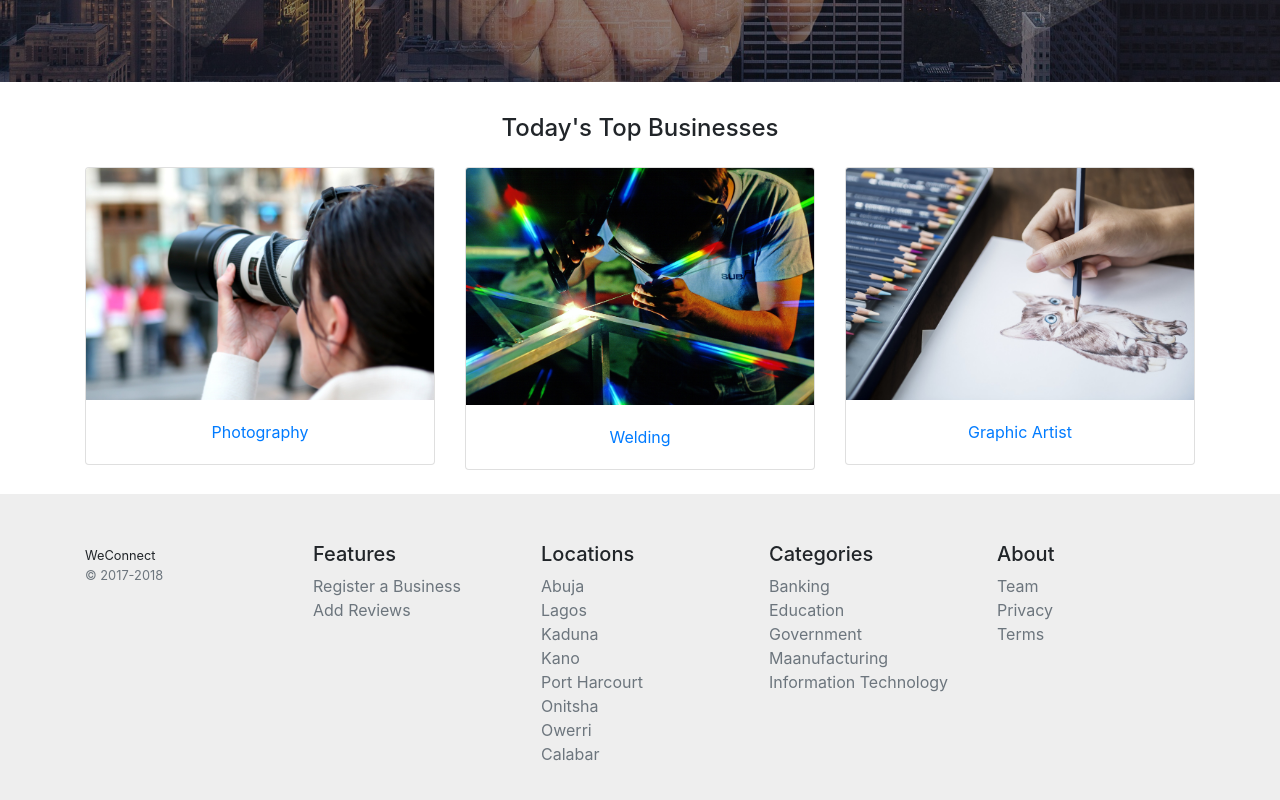
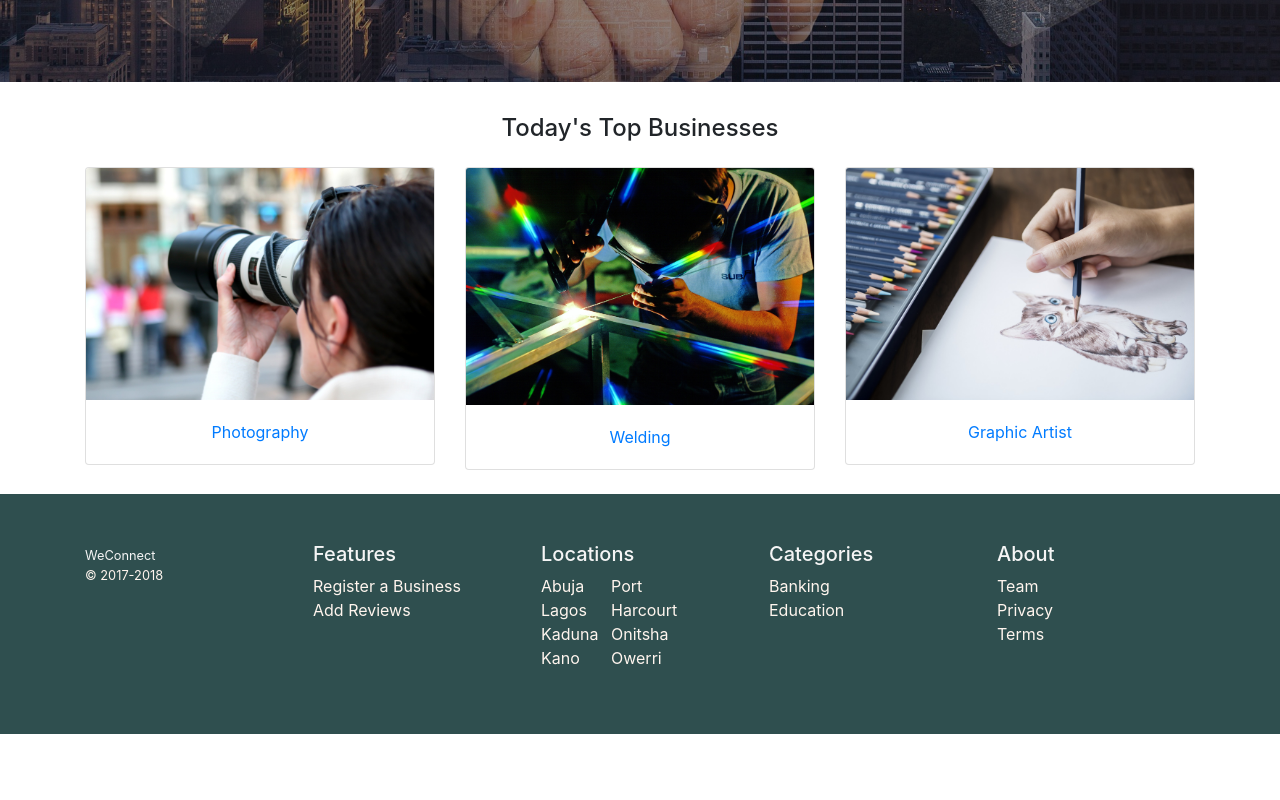
Before and after one commit to kyngsteev/WeConnect, a plain HTML site: page Template/index.html in a window 1280 px wide. Shown: the part 504-1304 px from the top of the page. After the commit the page ends 1238 px from the top, so only its background shows below. Drawn offline with nearby package versions, Linux system fonts and the light colour scheme.

Commit message:
modified template footer

```diff
--- a/Template/style.css
+++ b/Template/css/style.css
@@ -1,7 +1,11 @@
 footer{
-  background-color: #eee;
+  background-color: darkslategrey;
   /* position: fixed;
   bottom: 0; */
+}
+
+h5 {
+  color: whitesmoke;
 }
 
 h5 > a, h5 > a:hover{
@@ -9,12 +13,16 @@ h5 > a, h5 > a:hover{
   color: darkslategray;
 }
 
+#footer-icon{
+  color: whitesmoke;
+}
+
 #main-jumbotron{
   height: 500px;
   background: linear-gradient(
     rgba(0, 0, 0, 0.45),
     rgba(0, 0, 0, 0.45)
-  ), url('image/img1.jpg') no-repeat center center;
+  ), url('../image/img1.jpg') no-repeat center center;
   background-size: cover;
 }
 
@@ -113,3 +121,11 @@ h5 > a, h5 > a:hover{
 .description{
   font-size: 14px;
 }
+
+.text-muted {
+  color: seashell !important;
+}
+
+.location-text{
+  max-width: 70px !important;
+}
--- a/Template/index.html
+++ b/Template/index.html
@@ -7,7 +7,7 @@
 
     <!-- Bootstrap CSS -->
     <link rel="stylesheet" href="https://maxcdn.bootstrapcdn.com/bootstrap/4.0.0/css/bootstrap.min.css" integrity="sha384-Gn5384xqQ1aoWXA+058RXPxPg6fy4IWvTNh0E263XmFcJlSAwiGgFAW/dAiS6JXm" crossorigin="anonymous">
-    <link rel="stylesheet" href="style.css">
+    <link rel="stylesheet" href="css/style.css">
 
     <title>Welcome to WeConnect</title>
   </head>
@@ -74,7 +74,7 @@
         <div class="container">
           <div class="row">
             <div class="col-12 col-md">
-              <small>WeConnect</small>
+              <small id="footer-icon">WeConnect</small>
               <small class="d-block mb-3 text-muted">&copy; 2017-2018</small>
             </div>
             <div class="col-6 col-md">
@@ -86,25 +86,29 @@
             </div>
             <div class="col-6 col-md">
               <h5>Locations</h5>
+                <div class="row">
+                  <div class="col-6 location-text">
                       <ul class="list-unstyled text-small">
                           <li><a class="text-muted" href="#">Abuja</a></li>
                           <li><a class="text-muted" href="#">Lagos</a></li>
                           <li><a class="text-muted" href="#">Kaduna</a></li>
                           <li><a class="text-muted" href="#">Kano</a></li>
+                      </ul>
+                  </div>
+                  <div class="col-6 location-text">
+                    <ul class="list-unstyled text-small">
                         <li><a class="text-muted" href="#">Port Harcourt</a></li>
                         <li><a class="text-muted" href="#">Onitsha</a></li>
                         <li><a class="text-muted" href="#">Owerri</a></li>
-                <li><a class="text-muted" href="#">Calabar</a></li>
                       </ul>
+                  </div>
+                </div>
             </div>
             <div class="col-6 col-md">
               <h5>Categories</h5>
               <ul class="list-unstyled text-small">
                 <li><a class="text-muted" href="#">Banking</a></li>
                 <li><a class="text-muted" href="#">Education</a></li>
-                <li><a class="text-muted" href="#">Government</a></li>
-                <li><a class="text-muted" href="#">Maanufacturing</a></li>
-                <li><a class="text-muted" href="#">Information Technology</a></li>
               </ul>
             </div>
             <div class="col-6 col-md">
```
Also changed, not shown: Template/edit.html (+10 -6 lines), Template/listpage.html (+10 -6 lines), Template/login.html (+1 -1 lines), Template/profile.html (+10 -6 lines), Template/register.html (+10 -6 lines), Template/signup.html (+1 -1 lines), Template/css/form.css (renamed from Template/form.css). Lines whose indentation alone changed are shown as unchanged.
